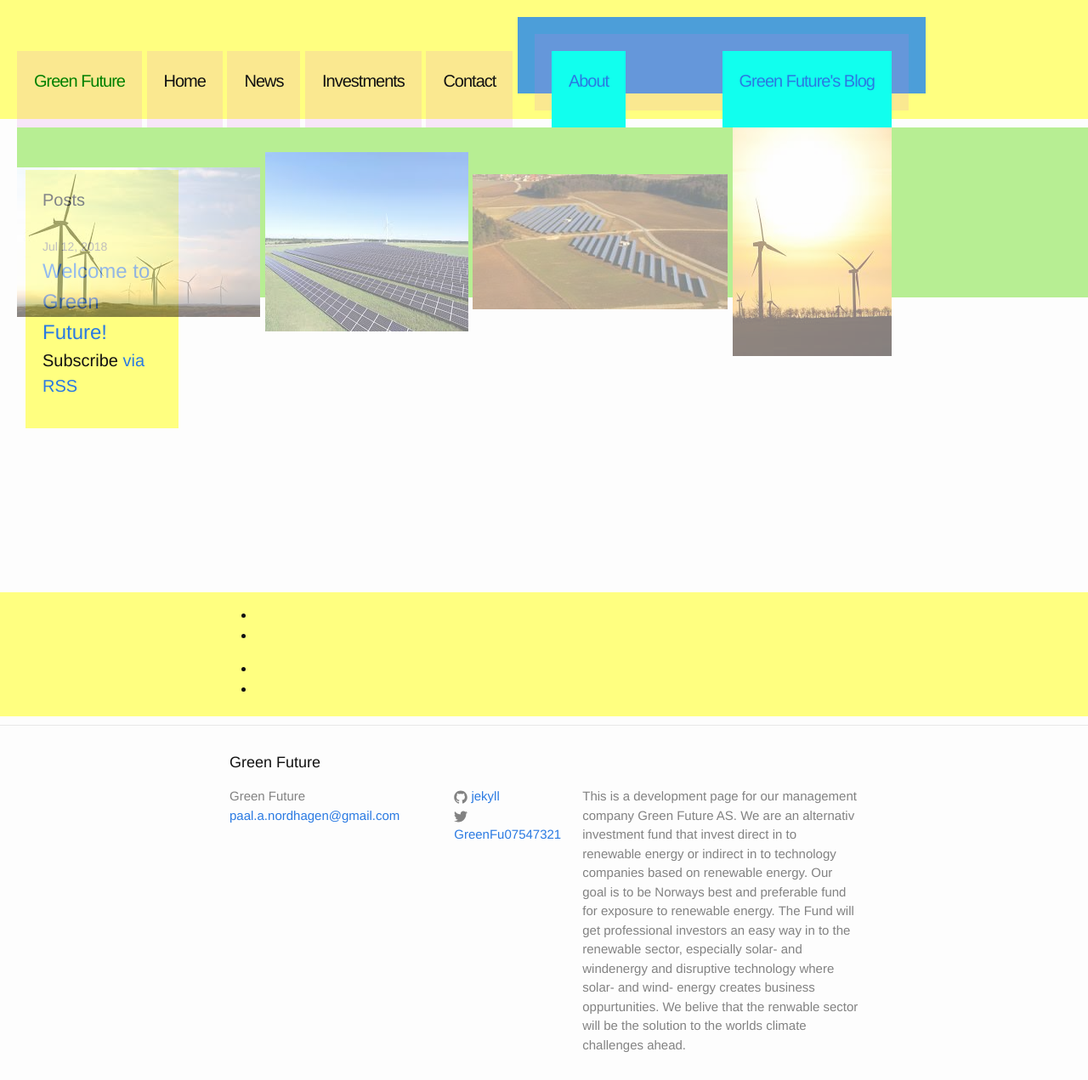
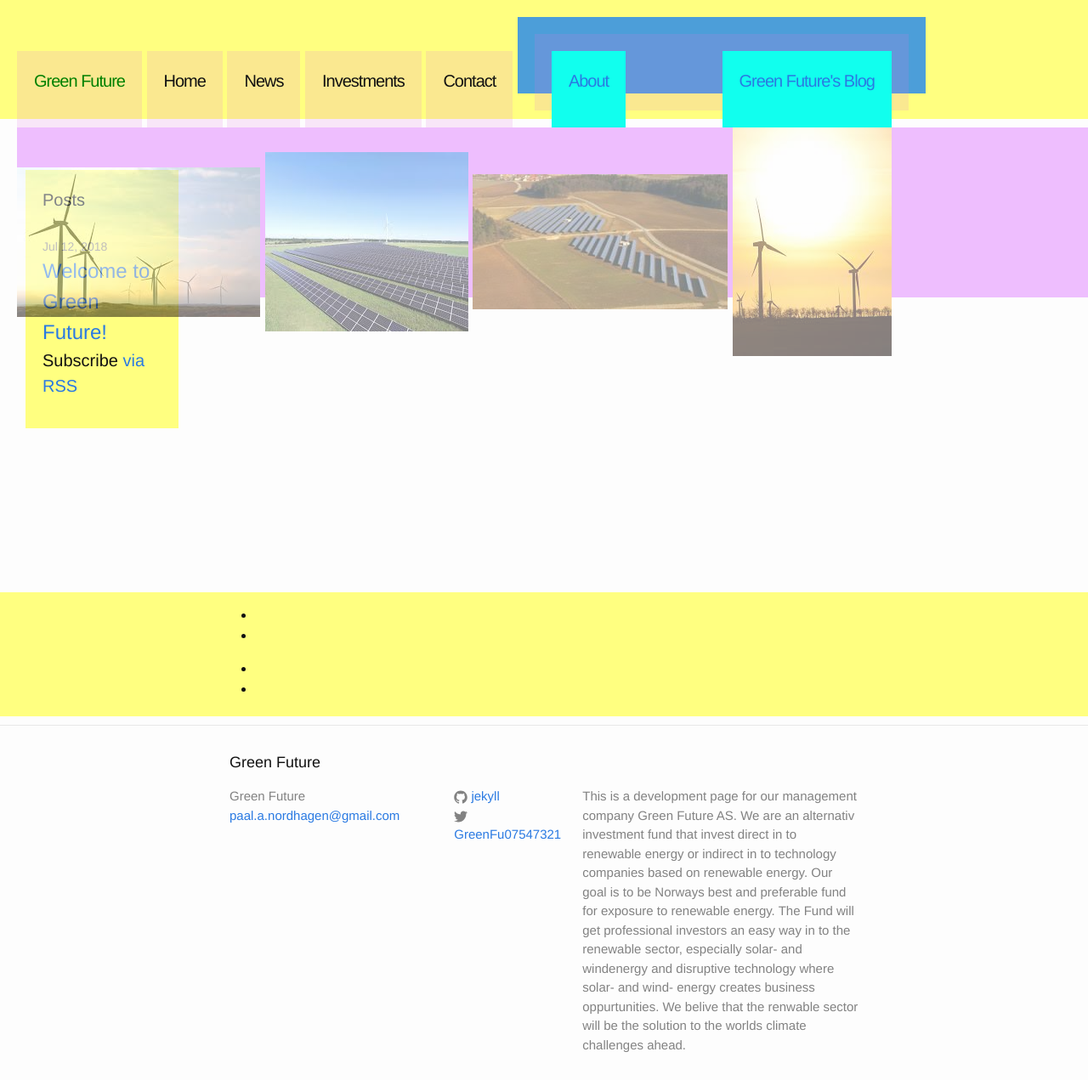
Before and after one commit to Paal-August/Paal-August.github.io, a Jekyll site: the page built from index.html, in a window 1280 px wide and 1271 px high. Shown: the whole window at 85% size. Built offline with Jekyll 4.4.1, drawn with Linux system fonts in a browser that asks for light colours.

Commit message:
Update _layout.scss

```diff
--- a/_sass/_layout.scss
+++ b/_sass/_layout.scss
@@ -20,7 +20,7 @@
   float:left;
   background-position: left;
   opacity:50%;
-  background-color:#72DF2A;
+  background-color:#df80ff;
   display:inline-block;
   z-index:6;
 }
```
